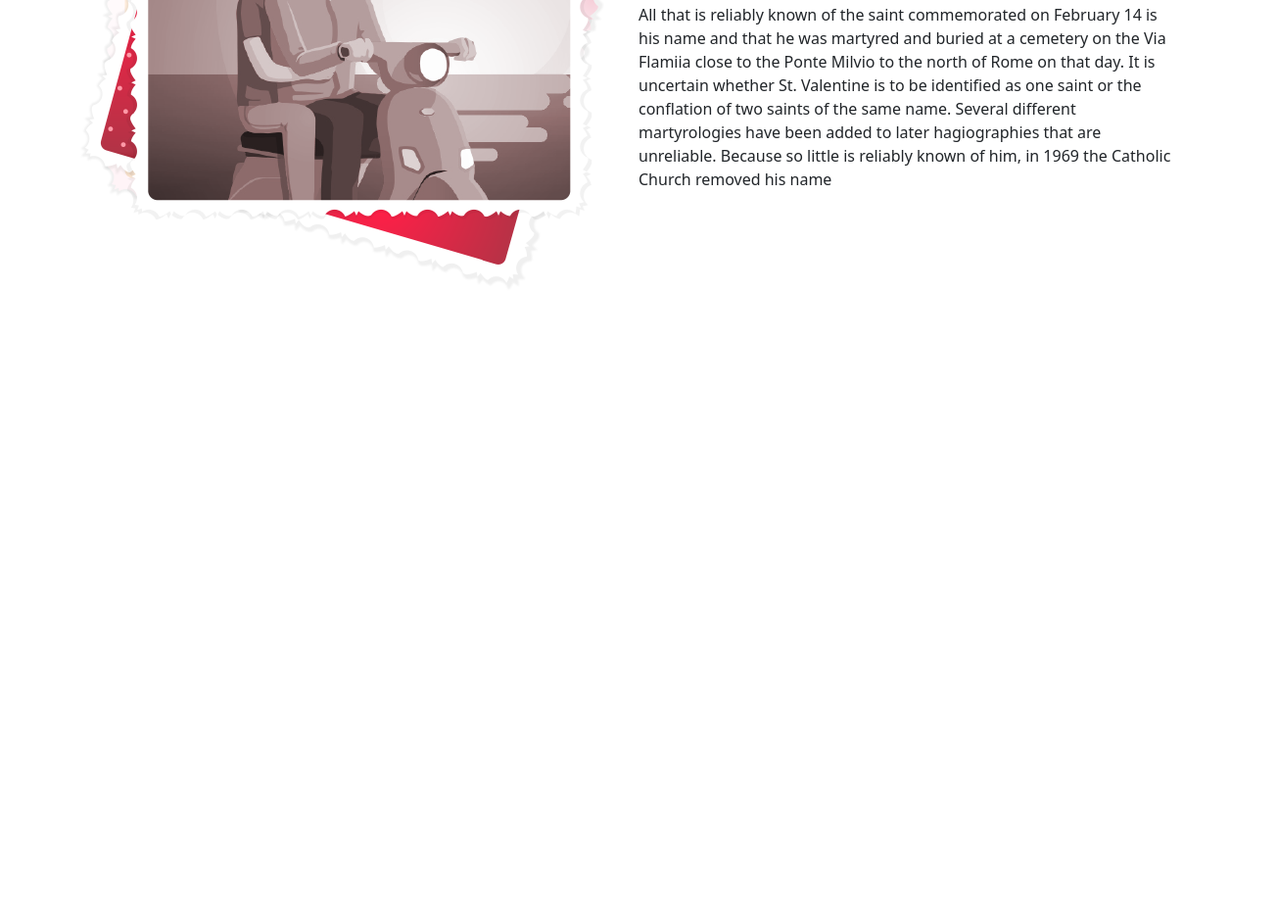
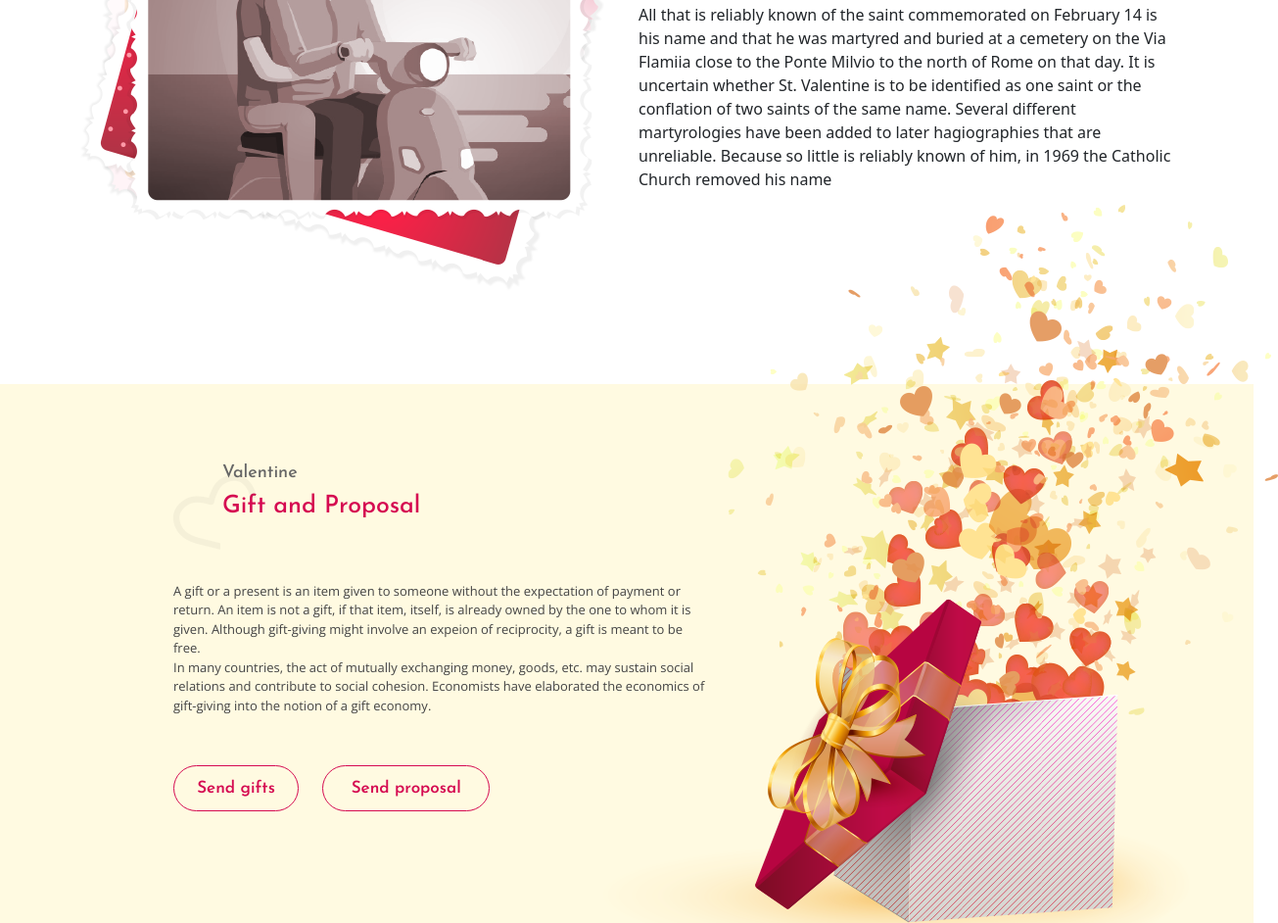
Before and after one commit to RowvilNasif/valentine, a plain HTML site: page index.html in a window 1280 px wide. Shown: the part 1004-1946 px from the top of the page at 98% size, 1305 px wide, since content can reach past the window. Before the commit the page ends 1396 px from the top, so only its background shows below. Drawn offline with nearby package versions, Linux system fonts and the light colour scheme.

Commit message:
Large background problem

```diff
--- a/index.html
+++ b/index.html
@@ -116,6 +116,34 @@
         </div>
     </div>
     <!-- history end -->
+    <!-- gift start -->
+    <div class="gift">
+        <div class="container">
+            <div class="row">
+                <div class="col-1"></div>
+                <div class="content col-6">
+                    <div class="image"><img src="./public/assets/image/love-icon-left.png" alt=""></div>
+                    <div class="heading">
+                        <h2>valentine</h2>
+                        <h3>Gift and Proposal</h3>
+                    </div>
+                    <p>
+                        <span>A gift or a present is an item given to someone without the expectation of payment or return. An item is not a gift, if that item, itself, is already owned by the one to whom it is given. Although gift-giving might involve an expeion of reciprocity, a gift is meant to be free.</span>
+                        <span>
+                        In many countries, the act of mutually exchanging money, goods, etc. may sustain social relations and contribute to social cohesion. Economists have elaborated the economics of gift-giving into the notion of a gift economy.</span>
+                    </p>
+                    <button class="buttons send_gift">Send gifts</button>
+                    <button class="buttons proposal">Send proposal</button>
+                </div>
+                <div class="col-5">
+                    <div class="flower_image">
+                        <img src="./public/assets/image/proposal.png" alt="">
+                    </div>
+                </div>
+            </div>
+        </div>
+    </div>
+    <!-- gift end -->
     <!-- bootstrap js -->
     <script src="./public/assets/js/bootstrap.bundle.min.js"></script>
     <!-- jquery js -->
--- a/public/assets/css/style.css
+++ b/public/assets/css/style.css
@@ -204,3 +204,82 @@
 .history p .para {
     margin-bottom: 40px;
 }
+
+
+/* ==========gift css========== */
+
+.gift {
+    background-color: #fffae1;
+}
+
+.gift .content {
+    position: relative;
+}
+
+.gift .image {
+    position: absolute;
+    top: 12%;
+    left: 2%;
+}
+
+.gift .heading {
+    font-family: 'Josefin Sans', sans-serif;
+    font-weight: 600;
+    margin-left: 50px;
+}
+
+.gift .heading h2 {
+    font-size: 18px;
+    color: #666;
+    text-transform: capitalize;
+    margin-top: 80px;
+}
+
+.gift .heading h3 {
+    font-size: 25px;
+    color: #d50a51;
+    margin-bottom: 62px;
+}
+
+.gift p {
+    display: flex;
+    flex-direction: column;
+    font-family: 'Open Sans', sans-serif;
+    font-weight: 400;
+    font-size: 13px;
+    color: #444;
+}
+
+.gift .buttons {
+    font-family: 'Josefin Sans', sans-serif;
+    font-weight: 600;
+    font-size: 17px;
+    color: #d50a51;
+    width: 128px;
+    height: 47px;
+    border: 1px solid #d50a51;
+    border-radius: 30px;
+    background-color: transparent;
+    margin-top: 35px;
+    transition: all linear .3s;
+}
+
+.gift .buttons:hover {
+    background-color: #d50a51;
+    color: #fefefe;
+}
+
+.gift .buttons.send_gift {
+    margin-right: 20px;
+    width: 128px;
+}
+
+.gift .buttons.proposal {
+    width: 171px;
+}
+
+.gift .flower_image {
+    position: relative;
+    right: 29%;
+    bottom: 24%;
+}
```
